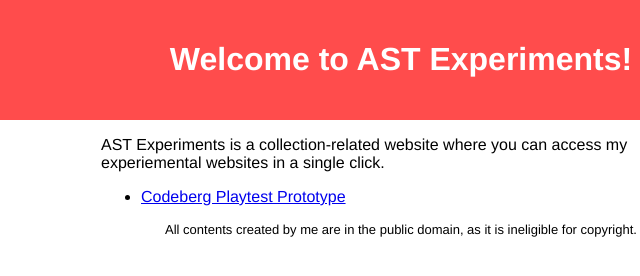
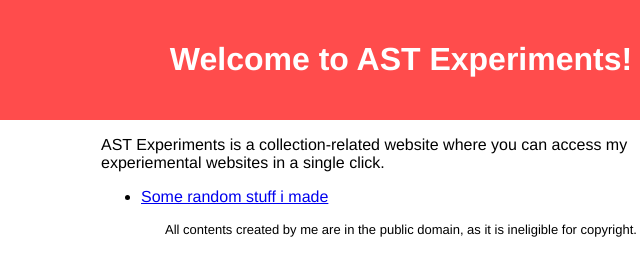
Before and after one commit to AST-Experiments/ast-experiments.github.io, a plain HTML site: page index.html in a window 1280 px wide. Shown: the full height of the page, 239-879 px from the left. Drawn offline with Linux system fonts and the light colour scheme.

Commit message:
Update index.html

```diff
--- a/index.html
+++ b/index.html
@@ -42,7 +42,7 @@ summary {
 <p>AST Experiments is a collection-related website where you can access my experiemental websites in a single click.</p>
 
 <ul>
-  <li><a href="https://angelotrabuco2013.codeberg.page/index.html">Codeberg Playtest Prototype</a></li>
+  <li><a href="https://angelotrabuco2013.github.io/my-stuff">Some random stuff i made</a></li>
 </ul>
 
 
```
